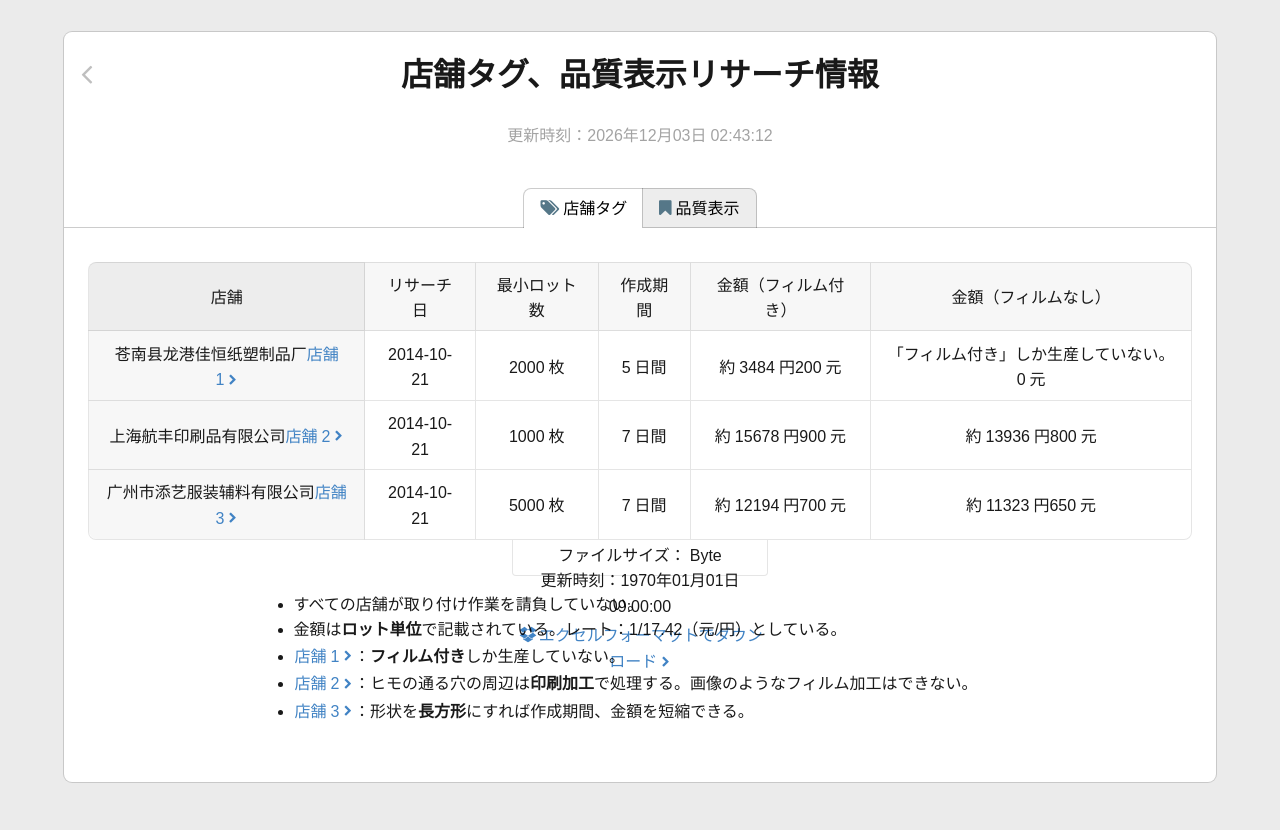
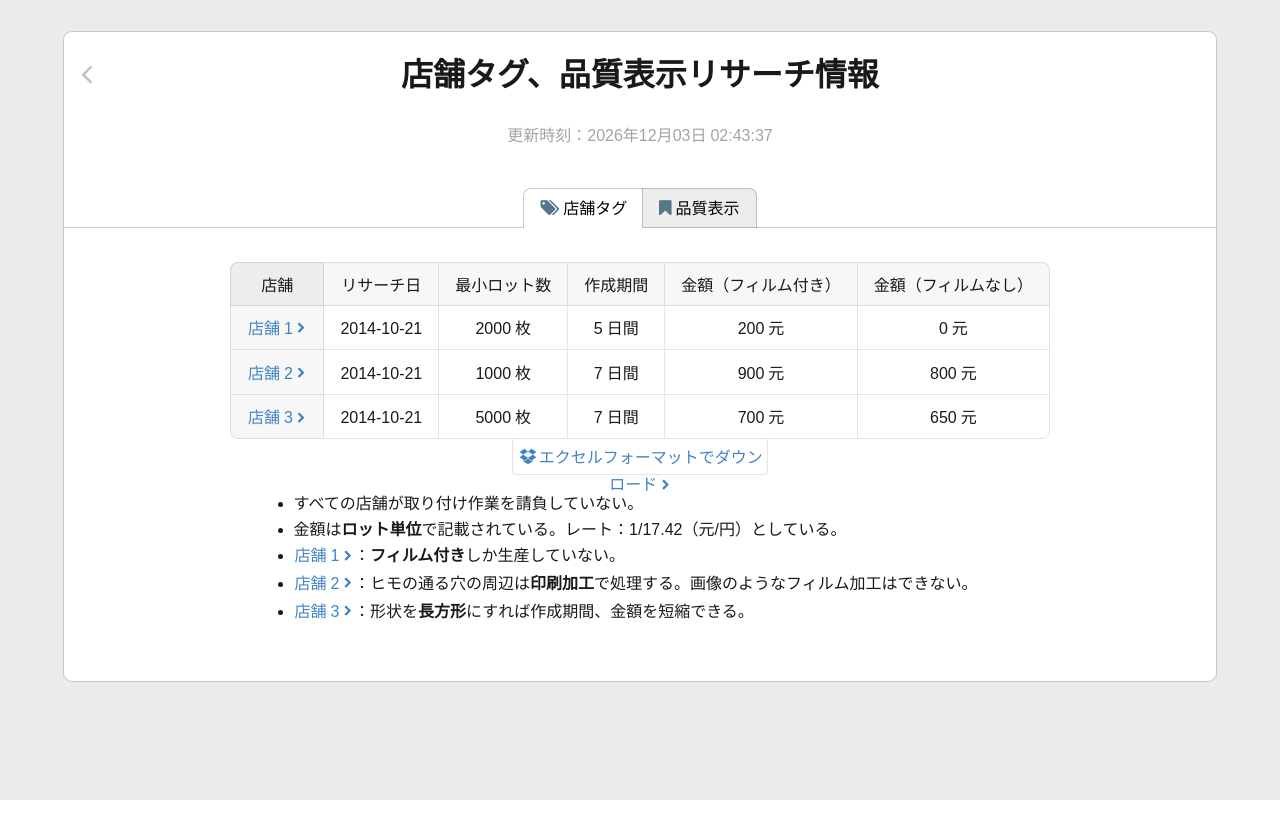
Before and after one commit to Cloudxtreme/VPS, a PHP site: page /oo/tag.php in a window 1280 px wide. After the commit the page ends 800 px from the top, so only its background shows below. Run offline with PHP 8.4, Linux system fonts and the light colour scheme; data that the repository does not hold is empty.

Commit message:
xvm daily bkup

```diff
--- a/xvm/var/www/oo/guide.php
+++ b/xvm/var/www/oo/guide.php
@@ -68,7 +68,7 @@
 								<li><p class="btn">ポイント</p> 「<strong>店铺类型</strong>」から「<strong>天猫(商城)</strong>」を選び、天猫の店舗のみ表示させる。</li>
 								最終的に、下記のような画面にたどり着くかと思う。
 								<br />
-								<a class="tip-bottom" href="http://i.share.pho.to/d3cb0f6f_o.png"><span>拡大表示</span><img style="margin: .5em auto; height: 200px;" src="http://i.share.pho.to/d3cb0f6f_o.png" /></a>
+								<a class="tip-bottom" href="http://i.share.pho.to/d3cb0f6f_o.png"><div>拡大表示</div><img style="margin: .5em auto; height: 200px;" src="http://i.share.pho.to/d3cb0f6f_o.png" /></a>
 								<br />
 								<a href="http://s.taobao.com/search?initiative_id=staobaoz_20120515&q=%E8%BF%9E%E8%A1%A3%E8%A3%99&app=shopsearch&fs=1&isb=1&goodrate=" target="_blank">直通リンク</a>
 							</ol>
@@ -76,7 +76,7 @@
 						<br />
 						<li>天猫で独自のブランドでキーワード関連の商品を販売している店舗：
 							<br />
-							<a class="tip-bottom" href="http://i.share.pho.to/387ee0e1_o.png"><span>拡大表示</span><img style="margin: .5em auto; height: 200px;" src="http://i.share.pho.to/387ee0e1_o.png" /></a>
+							<a class="tip-bottom" href="http://i.share.pho.to/387ee0e1_o.png"><div>拡大表示</div><img style="margin: .5em auto; height: 200px;" src="http://i.share.pho.to/387ee0e1_o.png" /></a>
 							<br />
 							<a href="http://list.tmall.com/search_product.htm?q=%C1%AC%D2%C2%C8%B9&type=p&spm=a220m.1000858.a2227oh.d100&xl=lianyiqun_1&from=.list.pc_1_suggest" target="_blank">直通リンク</a>
 						</li>
--- a/xvm/var/www/oo/tag.php
+++ b/xvm/var/www/oo/tag.php
@@ -53,35 +53,35 @@
 							<td>金額（フィルムなし）</td>
 						</tr>
 						<tr>
-							<td class="tip"><a href="http://detail.1688.com/offer/36087163822.html" target="_blank"><span>苍南县龙港佳恒纸塑制品厂</span>店舗 1</a></td>
+							<td class="tip"><a href="http://detail.1688.com/offer/36087163822.html" target="_blank"><div>苍南县龙港佳恒纸塑制品厂</div>店舗 1</a></td>
 							<td>2014-10-21</td>
 							<td>2000 枚</td>
 							<td>5 日間</td>
-							<td class="tip"><span>約 3484 円</span>200 元</td>
-							<td class="tip"><span>「フィルム付き」しか生産していない。</span>0 元</td>
+							<td class="tip"><div>約 3484 円</div>200 元</td>
+							<td class="tip"><div>「フィルム付き」しか生産していない。</div>0 元</td>
 						</tr>
 						<tr>
-							<td class="tip"><a href="http://detail.1688.com/offer/1266068729.html" target="_blank"><span>上海航丰印刷品有限公司</span>店舗 2</a></td>
+							<td class="tip"><a href="http://detail.1688.com/offer/1266068729.html" target="_blank"><div>上海航丰印刷品有限公司</div>店舗 2</a></td>
 							<td>2014-10-21</td>
 							<td>1000 枚</td>
 							<td>7 日間</td>
-							<td class="tip"><span>約 15678 円</span>900 元</td>
-							<td class="tip"><span>約 13936 円</span>800 元</td>
+							<td class="tip"><div>約 15678 円</div>900 元</td>
+							<td class="tip"><div>約 13936 円</div>800 元</td>
 						</tr>
-							<td class="tip"><a href="http://detail.1688.com/offer/1136701019.html" target="_blank"><span>广州市添艺服装辅料有限公司</span>店舗 3</a></td>
+							<td class="tip"><a href="http://detail.1688.com/offer/1136701019.html" target="_blank"><div>广州市添艺服装辅料有限公司</div>店舗 3</a></td>
 							<td>2014-10-21</td>
 							<td>5000 枚</td>
 							<td>7 日間</td>
-							<td class="tip"><span>約 12194 円</span>700 元</td>
-							<td class="tip"><span>約 11323 円</span>650 元</td>
+							<td class="tip"><div>約 12194 円</div>700 元</td>
+							<td class="tip"><div>約 11323 円</div>650 元</td>
 						</tr>
 					</table>
 					<div class="tip-bottom dl">
-						<span>
+						<div>
 							<?php
 								echo 'ファイルサイズ：'.RealSize(filesize($file)).'<br />更新時刻：'.date("Y年m月d日 H:i:s",filemtime($file));
 							?>
-						</span>
+						</div>
 						<a href="https://www.dropbox.com/s/62dbooctha35rt0/%E5%BA%97%E8%88%97%E3%82%BF%E3%82%B0%E3%80%81%E5%93%81%E8%B3%AA%E8%A1%A8%E7%A4%BA%E3%83%AA%E3%82%B5%E3%83%BC%E3%83%81.xlsx?dl=0" target="_blank">エクセルフォーマットでダウンロード</a>
 					</div>
 					<div style="margin: 1em auto; width: 773px;">
@@ -105,26 +105,26 @@
 							<td>金額</td>
 						</tr>
 						<tr>
-							<td class="tip"><a href="http://detail.1688.com/offer/35461411842.html" target="_blank"><span>温州博兴印务有限公司</span>店舗 1</a></td>
+							<td class="tip"><a href="http://detail.1688.com/offer/35461411842.html" target="_blank"><div>温州博兴印务有限公司</div>店舗 1</a></td>
 							<td>2014-10-21</td>
 							<td>1500 枚</td>
 							<td>3 日間</td>
-							<td class="tip"><span>約 1742 円</span>100 元</td>
+							<td class="tip"><div>約 1742 円</div>100 元</td>
 						</tr>
 						<tr>
-							<td class="tip"><a href="http://detail.1688.com/offer/38520379399.html" target="_blank"><span>绍兴县万柯商标织印厂</span>店舗 2</a></td>
+							<td class="tip"><a href="http://detail.1688.com/offer/38520379399.html" target="_blank"><div>绍兴县万柯商标织印厂</div>店舗 2</a></td>
 							<td>2014-10-21</td>
 							<td>1000 枚</td>
 							<td>3 日間</td>
-							<td class="tip"><span>約 2439 円</span>140 元</td>
+							<td class="tip"><div>約 2439 円</div>140 元</td>
 						</tr>
 					</table>
 					<div class="tip-bottom dl">
-						<span>
+						<div>
 							<?php
 								echo 'ファイルサイズ：'.RealSize(filesize($file)).'<br />更新時刻：'.date("Y年m月d日 H:i:s",filemtime($file));
 							?>
-						</span>
+						</div>
 						<a href="https://www.dropbox.com/s/62dbooctha35rt0/%E5%BA%97%E8%88%97%E3%82%BF%E3%82%B0%E3%80%81%E5%93%81%E8%B3%AA%E8%A1%A8%E7%A4%BA%E3%83%AA%E3%82%B5%E3%83%BC%E3%83%81.xlsx?dl=0" target="_blank">エクセルフォーマットでダウンロード</a>
 					</div>
 					<div style="margin: 1em auto; width: 518px;">
```
Also changed, not shown: xvm/var/www/oo/export.php (+11 -11 lines), xvm/var/www/style.css (+6 -1 lines), 4 other files.
